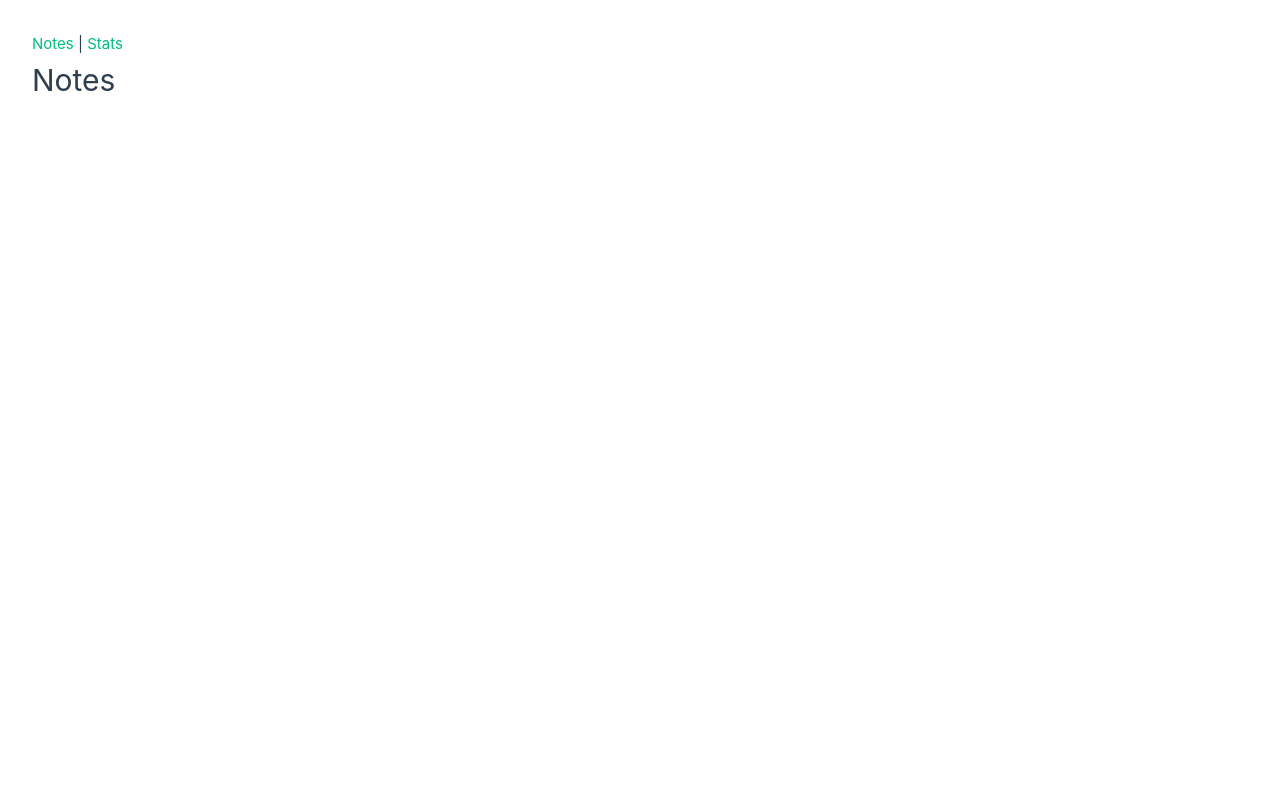
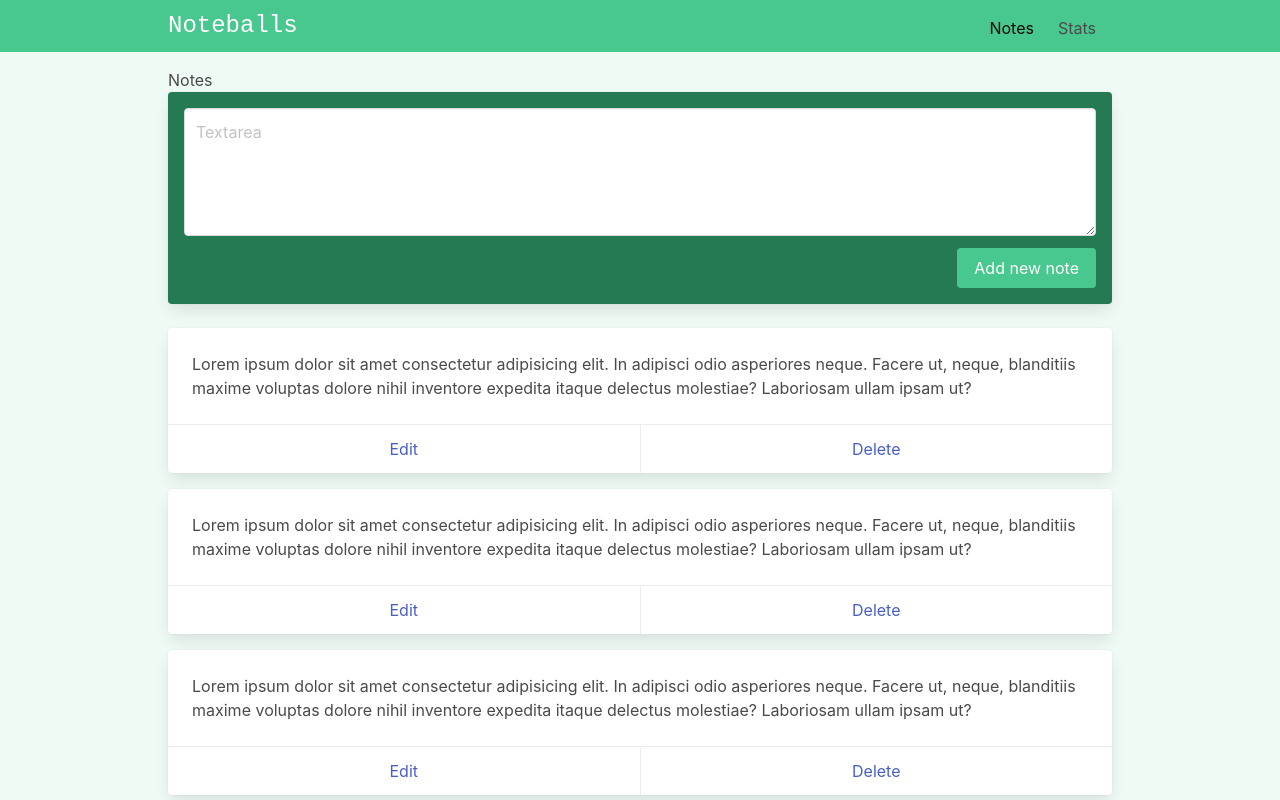
Before and after one commit to rborowski/noteballs, a Vue app: page / in a window 1280 px wide. Shown: the top 800 px of the page. Built offline with nearby package versions, Linux system fonts and the light colour scheme.

Commit message:
Add bulma first styling

```diff
--- a/index.html
+++ b/index.html
@@ -1,5 +1,5 @@
 <!DOCTYPE html>
-<html lang="en">
+<html lang="en" class="has-background-success-light">
   <head>
     <meta charset="UTF-8">
     <link rel="icon" href="/favicon.ico">
@@ -7,6 +7,7 @@
     <title>Vite App</title>
   </head>
   <body>
+    <div id="navbar-container"></div>
     <div id="app"></div>
     <script type="module" src="/src/main.js"></script>
   </body>
--- a/package.json
+++ b/package.json
@@ -8,6 +8,7 @@
     "preview": "vite preview"
   },
   "dependencies": {
+    "bulma": "^0.9.4",
     "vue": "^3.3.4",
     "vue-router": "^4.2.5"
   },
--- a/src/App.vue
+++ b/src/App.vue
@@ -1,7 +1,15 @@
 <template>
-  <router-link :to="{ name: 'Notes' }">Notes</router-link> |
-  <router-link :to="{ name: 'Stats' }">Stats</router-link>
+  <NavBar />
+  <div class="container is-max-desktop px-2 py-4">
+    <router-view />
+  </div>
+</template>
 
-  <router-view></router-view>
+<style> @import 'bulma/css/bulma.min.css';
+</style>
 
-</template>
+
+<script setup>
+import NavBar from './components/layout/NavBar.vue';
+
+</script>
--- a/src/assets/base.css
+++ /dev/null
@@ -1,86 +0,0 @@
-/* color palette from <https://github.com/vuejs/theme> */
-:root {
-  --vt-c-white: #ffffff;
-  --vt-c-white-soft: #f8f8f8;
-  --vt-c-white-mute: #f2f2f2;
-
-  --vt-c-black: #181818;
-  --vt-c-black-soft: #222222;
-  --vt-c-black-mute: #282828;
-
-  --vt-c-indigo: #2c3e50;
-
-  --vt-c-divider-light-1: rgba(60, 60, 60, 0.29);
-  --vt-c-divider-light-2: rgba(60, 60, 60, 0.12);
-  --vt-c-divider-dark-1: rgba(84, 84, 84, 0.65);
-  --vt-c-divider-dark-2: rgba(84, 84, 84, 0.48);
-
-  --vt-c-text-light-1: var(--vt-c-indigo);
-  --vt-c-text-light-2: rgba(60, 60, 60, 0.66);
-  --vt-c-text-dark-1: var(--vt-c-white);
-  --vt-c-text-dark-2: rgba(235, 235, 235, 0.64);
-}
-
-/* semantic color variables for this project */
-:root {
-  --color-background: var(--vt-c-white);
-  --color-background-soft: var(--vt-c-white-soft);
-  --color-background-mute: var(--vt-c-white-mute);
-
-  --color-border: var(--vt-c-divider-light-2);
-  --color-border-hover: var(--vt-c-divider-light-1);
-
-  --color-heading: var(--vt-c-text-light-1);
-  --color-text: var(--vt-c-text-light-1);
-
-  --section-gap: 160px;
-}
-
-@media (prefers-color-scheme: dark) {
-  :root {
-    --color-background: var(--vt-c-black);
-    --color-background-soft: var(--vt-c-black-soft);
-    --color-background-mute: var(--vt-c-black-mute);
-
-    --color-border: var(--vt-c-divider-dark-2);
-    --color-border-hover: var(--vt-c-divider-dark-1);
-
-    --color-heading: var(--vt-c-text-dark-1);
-    --color-text: var(--vt-c-text-dark-2);
-  }
-}
-
-*,
-*::before,
-*::after {
-  box-sizing: border-box;
-  margin: 0;
-  font-weight: normal;
-}
-
-body {
-  min-height: 100vh;
-  color: var(--color-text);
-  background: var(--color-background);
-  transition:
-    color 0.5s,
-    background-color 0.5s;
-  line-height: 1.6;
-  font-family:
-    Inter,
-    -apple-system,
-    BlinkMacSystemFont,
-    'Segoe UI',
-    Roboto,
-    Oxygen,
-    Ubuntu,
-    Cantarell,
-    'Fira Sans',
-    'Droid Sans',
-    'Helvetica Neue',
-    sans-serif;
-  font-size: 15px;
-  text-rendering: optimizeLegibility;
-  -webkit-font-smoothing: antialiased;
-  -moz-osx-font-smoothing: grayscale;
-}
--- a/src/assets/main.css
+++ /dev/null
@@ -1,22 +0,0 @@
-@import './base.css';
-
-#app {
-  max-width: 1280px;
-  margin: 0 auto;
-  padding: 2rem;
-
-  font-weight: normal;
-}
-
-a,
-.green {
-  text-decoration: none;
-  color: hsla(160, 100%, 37%, 1);
-  transition: 0.4s;
-}
-
-@media (hover: hover) {
-  a:hover {
-    background-color: hsla(160, 100%, 37%, 0.2);
-  }
-}
--- /dev/null
+++ b/src/components/layout/Form.vue
@@ -0,0 +1,17 @@
+<template>
+  <div class="card mb-5 p-4 has-background-success-dark">
+    <div class="field">
+      <div class="control">
+        <textarea class="textarea" placeholder="Textarea"></textarea>
+      </div>
+    </div>
+
+    <div class="field is-grouped is-grouped-right">
+      <div class="control">
+        <button class="button is-success">
+          Add new note
+        </button>
+      </div>
+    </div>
+  </div>
+</template>
--- /dev/null
+++ b/src/components/layout/NavBar.vue
@@ -0,0 +1,52 @@
+<template>
+  <teleport to="#navbar-container">
+
+    <nav class="navbar is-success" aria-label="main navigation" role="navigation">
+      <div class="container is-max-desktop px-2">
+        <div class="navbar-brand">
+          <div class="navbar-item is-size-4 is-family-monospace" href="https://bulma.io">
+            Noteballs
+          </div>
+
+          <a @click="isMobileMenu = !isMobileMenu" role="button" class="navbar-burger" :class="{ 'is-active' : isMobileMenu }" aria-label="menu" aria-expanded="false" data-target="navbarBasicExample">
+            <span aria-hidden="true"></span>
+            <span aria-hidden="true"></span>
+            <span aria-hidden="true"></span>
+          </a>
+        </div>
+
+        <div id="navbarBasicExample" class="navbar-menu" :class="{ 'is-active' : isMobileMenu }">
+
+          <div class="navbar-end">
+            <div class="navbar-item">
+              <RouterLink :to="{ name: 'Notes' }" @click="isMobileMenu = !isMobileMenu" class="navbar-item" active-class="is-active">
+                Notes
+              </RouterLink>
+              <RouterLink :to="{ name: 'Stats' }" @click="isMobileMenu = !isMobileMenu" class="navbar-item" active-class="is-active">
+                Stats
+              </RouterLink>
+
+            </div>
+          </div>
+        </div>
+      </div>
+    </nav>
+  </teleport>
+</template>
+
+<script setup>
+import { RouterLink } from 'vue-router';
+import { ref } from "vue"
+
+const isMobileMenu = ref(false)
+
+</script>
+
+<style>
+.navbar-menu {
+  position: absolute;
+  left: 0;
+  width: 100%;
+}
+
+</style>
--- /dev/null
+++ b/src/components/layout/Note.vue
@@ -0,0 +1,14 @@
+<template>
+  <div class="card mb-4">
+    <div class="card-content">
+      <div class="content">
+        Lorem ipsum dolor sit amet consectetur adipisicing elit. In adipisci odio asperiores neque. Facere ut, neque,
+        blanditiis maxime voluptas dolore nihil inventore expedita itaque delectus molestiae? Laboriosam ullam ipsam ut?
+      </div>
+    </div>
+    <footer class="card-footer">
+      <a href="#" class="card-footer-item">Edit</a>
+      <a href="#" class="card-footer-item">Delete</a>
+    </footer>
+  </div>
+</template>
--- a/src/main.js
+++ b/src/main.js
@@ -1,4 +1,3 @@
-import './assets/main.css'
 import { createApp } from 'vue'
 import router from './router'
 import App from './App.vue'
--- a/src/views/ViewNotes.vue
+++ b/src/views/ViewNotes.vue
@@ -1,9 +1,19 @@
 <template>
   <div class="notes">
     <h1>Notes</h1>
-
+    <Form />
+    <Note/>
+    <Note/>
+    <Note/>
+    <Note/>
 
   </div>
 
 
 </template>
+
+<script setup>
+import Note from "../components/layout/Note.vue";
+import Form from "../components/layout/Form.vue";
+
+</script>
```
Also changed, not shown: src/router/index.js (line endings or trailing spaces).
